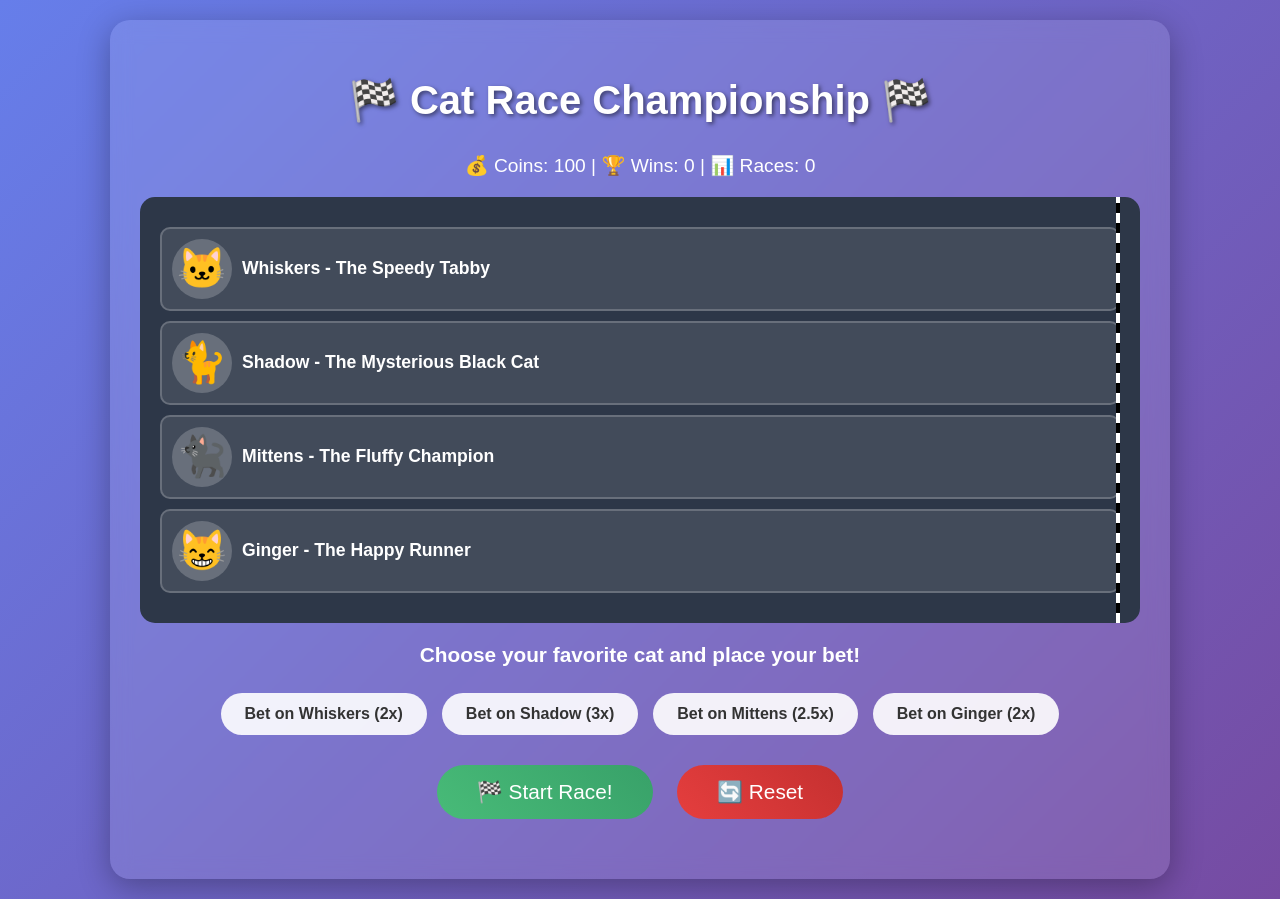
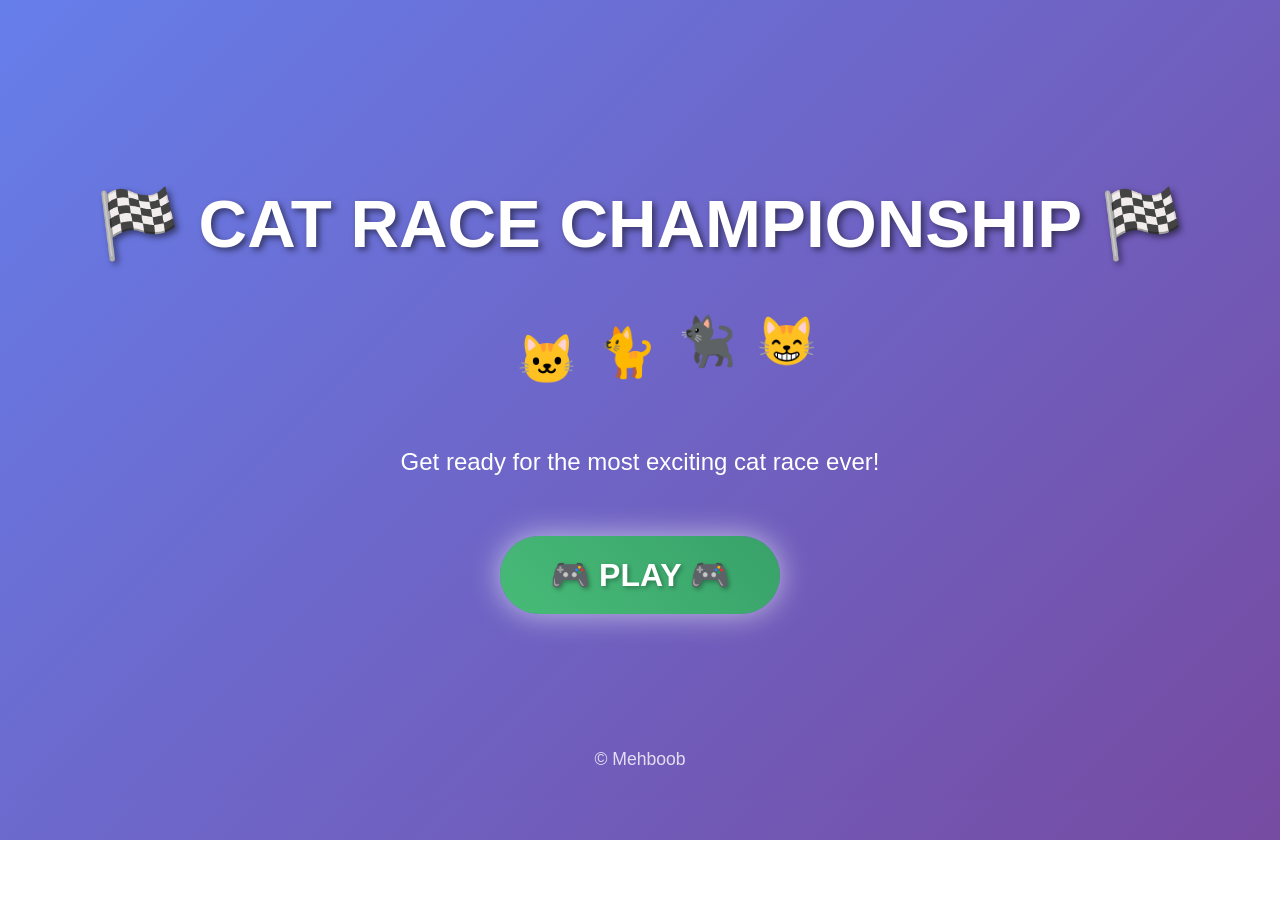
Before and after one commit to beamingnebula/cat_race, a plain HTML site: page index.html in a window 1280 px wide. After the commit the page ends 840 px from the top, so only its background shows below. Drawn offline with Linux system fonts and the light colour scheme.

Commit message:
Update index.html

```diff
--- a/index.html
+++ b/index.html
@@ -4,6 +4,7 @@
     <meta charset="UTF-8">
     <meta name="viewport" content="width=device-width, initial-scale=1.0">
     <title>Cat Race Game</title>
+    <link rel="icon" type="image/png" sizes="32x32" href="favicon-32x32.png">
     <style>
         body {
             margin: 0;
@@ -12,6 +13,141 @@
             background: linear-gradient(135deg, #667eea 0%, #764ba2 100%);
             min-height: 100vh;
             color: white;
+            overflow-x: hidden;
+        }
+
+        /* Loading Screen Styles */
+        .loading-screen {
+            position: fixed;
+            top: 0;
+            left: 0;
+            width: 100%;
+            height: 100%;
+            background: linear-gradient(135deg, #667eea 0%, #764ba2 100%);
+            display: flex;
+            flex-direction: column;
+            justify-content: center;
+            align-items: center;
+            z-index: 1000;
+            transition: opacity 1s ease-out;
+        }
+
+        .loading-screen.fade-out {
+            opacity: 0;
+            pointer-events: none;
+        }
+
+        .hero-title {
+            font-size: 4em;
+            font-weight: bold;
+            text-align: center;
+            margin-bottom: 30px;
+            text-shadow: 3px 3px 6px rgba(0, 0, 0, 0.5);
+            animation: titlePulse 2s ease-in-out infinite;
+        }
+
+        .racing-cats {
+            display: flex;
+            gap: 20px;
+            margin: 40px 0;
+            animation: catsRace 3s ease-in-out infinite;
+        }
+
+        .loading-cat {
+            font-size: 3em;
+            animation: bounce 1s ease-in-out infinite;
+        }
+
+        .loading-cat:nth-child(1) { animation-delay: 0s; }
+        .loading-cat:nth-child(2) { animation-delay: 0.2s; }
+        .loading-cat:nth-child(3) { animation-delay: 0.4s; }
+        .loading-cat:nth-child(4) { animation-delay: 0.6s; }
+
+        .loading-text {
+            font-size: 1.5em;
+            margin: 20px 0;
+            animation: textFade 2s ease-in-out infinite;
+        }
+
+        .copyright {
+            position: absolute;
+            bottom: 30px;
+            font-size: 1.1em;
+            opacity: 0.8;
+            animation: fadeInUp 2s ease-out;
+        }
+
+        .play-button {
+            margin-top: 40px;
+            padding: 20px 50px;
+            background: linear-gradient(45deg, #48bb78, #38a169);
+            border: none;
+            border-radius: 50px;
+            font-size: 2em;
+            font-weight: bold;
+            color: white;
+            cursor: pointer;
+            transition: all 0.3s ease;
+            backdrop-filter: blur(10px);
+            animation: glow 2s ease-in-out infinite;
+            text-shadow: 2px 2px 4px rgba(0, 0, 0, 0.3);
+            box-shadow: 0 8px 25px rgba(0, 0, 0, 0.3);
+        }
+
+        .play-button:hover {
+            background: linear-gradient(45deg, #38a169, #48bb78);
+            transform: scale(1.1);
+            box-shadow: 0 12px 35px rgba(0, 0, 0, 0.4);
+        }
+
+        .play-button:active {
+            transform: scale(1.05);
+        }
+
+        @keyframes titlePulse {
+            0%, 100% { transform: scale(1); }
+            50% { transform: scale(1.05); }
+        }
+
+        @keyframes bounce {
+            0%, 100% { transform: translateY(0); }
+            50% { transform: translateY(-20px); }
+        }
+
+        @keyframes catsRace {
+            0% { transform: translateX(-50px); }
+            50% { transform: translateX(50px); }
+            100% { transform: translateX(-50px); }
+        }
+
+        @keyframes textFade {
+            0%, 100% { opacity: 0.7; }
+            50% { opacity: 1; }
+        }
+
+        @keyframes fadeInUp {
+            0% { opacity: 0; transform: translateY(30px); }
+            100% { opacity: 0.8; transform: translateY(0); }
+        }
+
+        @keyframes glow {
+            0%, 100% { box-shadow: 0 0 20px rgba(255, 255, 255, 0.3); }
+            50% { box-shadow: 0 0 30px rgba(255, 255, 255, 0.6); }
+        }
+
+        @keyframes slideInUp {
+            0% {
+                opacity: 0;
+                transform: translateY(30px);
+            }
+            100% {
+                opacity: 1;
+                transform: translateY(0);
+            }
+        }
+
+        .main-game {
+            display: none;
         }
 
         .game-container {
@@ -213,6 +349,34 @@
     </style>
 </head>
 <body>
+    <!-- Loading Hero Screen -->
+    <div class="loading-screen" id="loadingScreen">
+        <div class="hero-title">
+            🏁 CAT RACE CHAMPIONSHIP 🏁
+        </div>
+
+        <div class="racing-cats">
+            <div class="loading-cat">🐱</div>
+            <div class="loading-cat">🐈</div>
+            <div class="loading-cat">🐈‍⬛</div>
+            <div class="loading-cat">😸</div>
+        </div>
+
+        <div class="loading-text">
+            Get ready for the most exciting cat race ever!
+        </div>
+
+        <button class="play-button" onclick="enterGame()">
+            🎮 PLAY 🎮
+        </button>
+
+        <div class="copyright">
+            © Mehboob
+        </div>
+    </div>
+
+    <!-- Main Game -->
+    <div class="main-game" id="mainGame">
     <div class="game-container">
         <h1>🏁 Cat Race Championship 🏁</h1>
 
@@ -260,6 +424,22 @@
     </div>
 
     <script>
+        function enterGame() {
+            const loadingScreen = document.getElementById('loadingScreen');
+            const mainGame = document.getElementById('mainGame');
+
+            // Add smooth transition
+            loadingScreen.style.transition = 'transform 0.8s ease-in-out, opacity 0.8s ease-in-out';
+            loadingScreen.style.transform = 'translateY(-100%)';
+            loadingScreen.style.opacity = '0';
+
+            setTimeout(() => {
+                loadingScreen.style.display = 'none';
+                mainGame.style.display = 'block';
+                mainGame.style.animation = 'slideInUp 0.8s ease-out';
+                document.body.style.padding = '20px';
+            }, 800);
+        }
         let selectedCat = null;
         let raceInProgress = false;
         let coins = 100;
```
